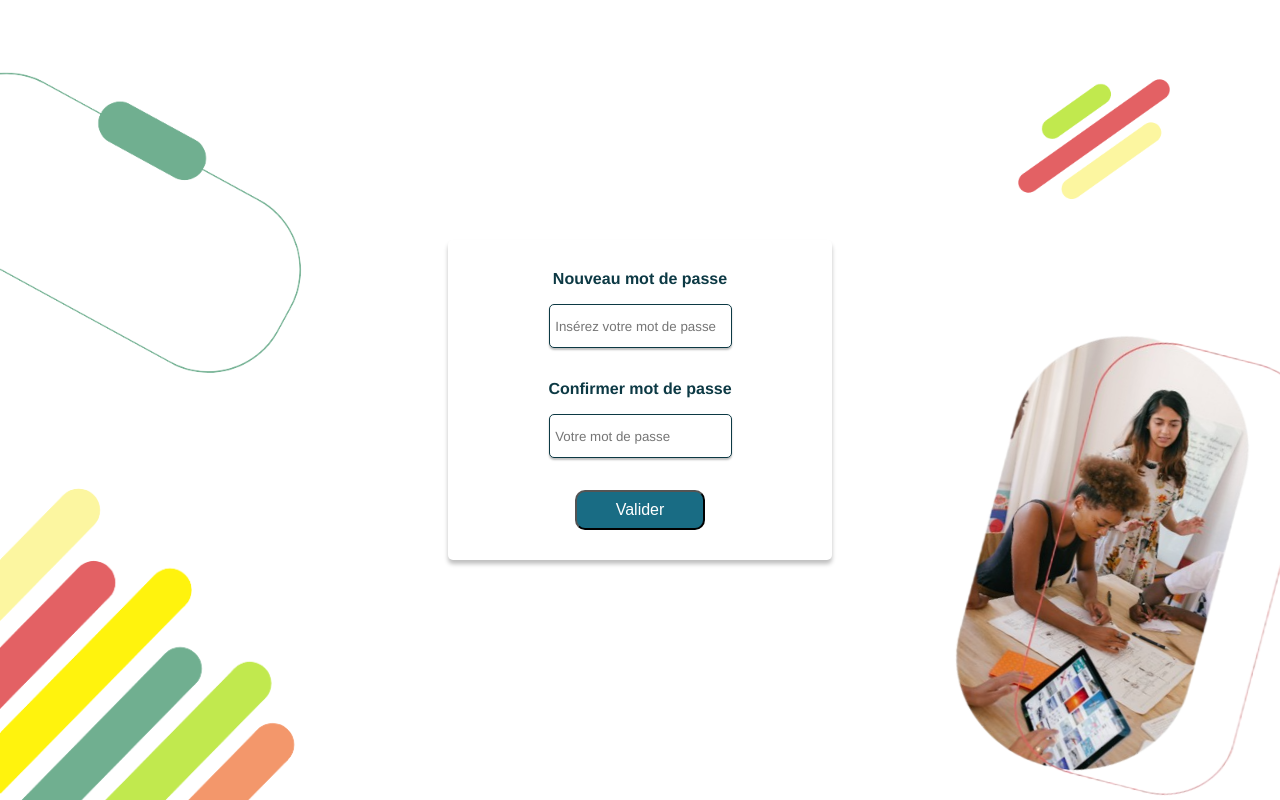
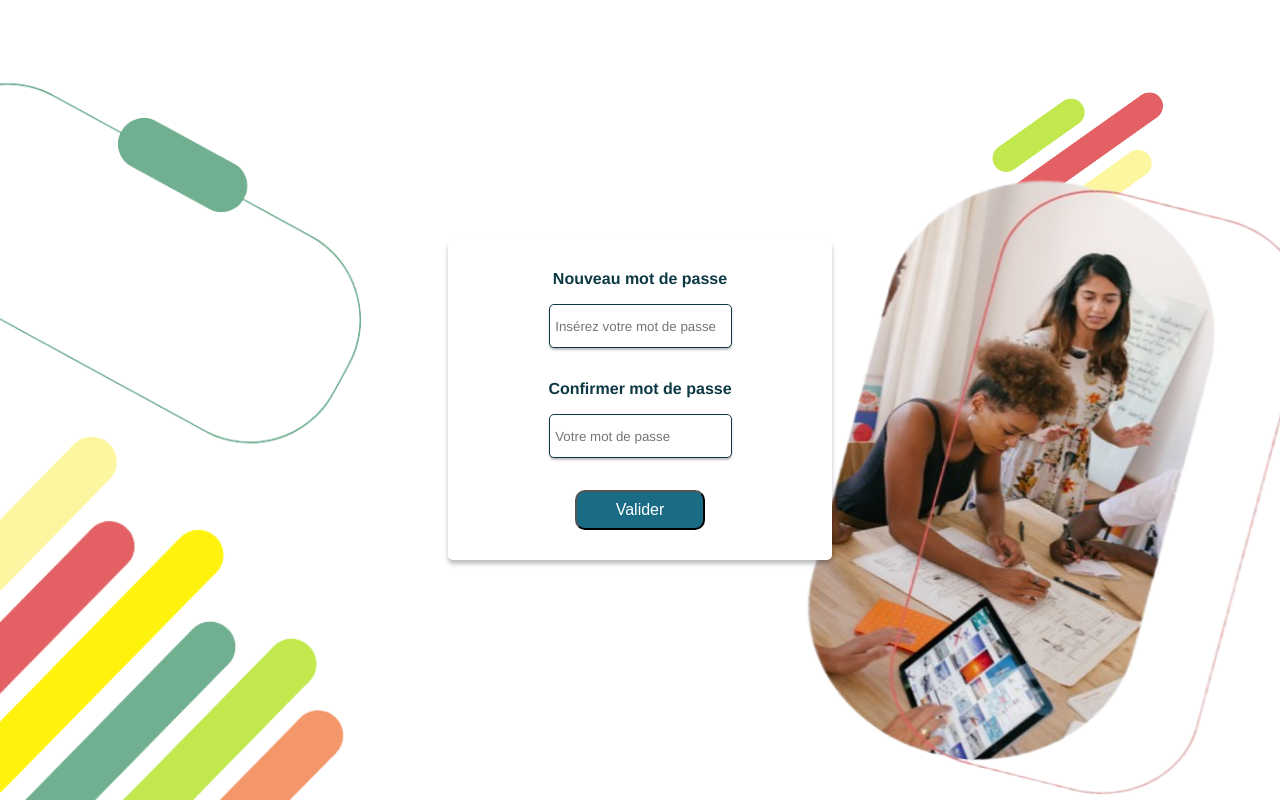
Before and after one commit to WildCodeSchool/2023-02-JS-RemoteFR-DeVMX-P3-Sense-Makers, a React (Vite) app in the folder frontend/: page /resetpassword in a window 1280 px wide. Built offline with nearby package versions, Linux system fonts and the light colour scheme.

Commit message:
updated responsive for login page and created another media query for big screens for graphicElements.scss

```diff
--- a/frontend/src/scss/_login.scss
+++ b/frontend/src/scss/_login.scss
@@ -7,8 +7,8 @@
   position: relative;
   top: 20vh;
   left: 12vw;
-  min-height: 50vh;
-  max-width: 75vw;
+  height: 50vh;
+  width: 75vw;
   display: flex;
   flex-direction: column;
   align-items: center;
@@ -83,8 +83,9 @@
 @media screen and (min-width: 768px) {
   .logInContainer {
     left: 30%;
-    max-width: 45vw;
-    max-height: 5vh;
+    top: 30vh;
+    width: 45vw;
+    height: 35vh;
     input {
       width: 25vw;
     }
@@ -99,6 +100,7 @@
   .logInContainer {
     top: 25vh;
     width: 35vw;
+    height: 50vh;
     left:30vw;
     .logInUsername {
       label {
--- a/frontend/src/scss/graphicElements/_graphicElements.scss
+++ b/frontend/src/scss/graphicElements/_graphicElements.scss
@@ -63,3 +63,25 @@
     right:90px;
   }
 }
+
+@media screen and (min-width: 1024px) {
+  .bottom-left-deco {
+    height: 35rem;
+    width: 35rem;
+  }
+
+  .top-left-deco {
+    height: 30rem;
+    width: 30rem;
+  }
+
+  .top-right-deco {
+    height: 16rem;
+    width:16rem;
+  }
+
+  .bottom-right-deco {
+    width: 35rem;
+    height: 40rem;
+  }
+}
```
